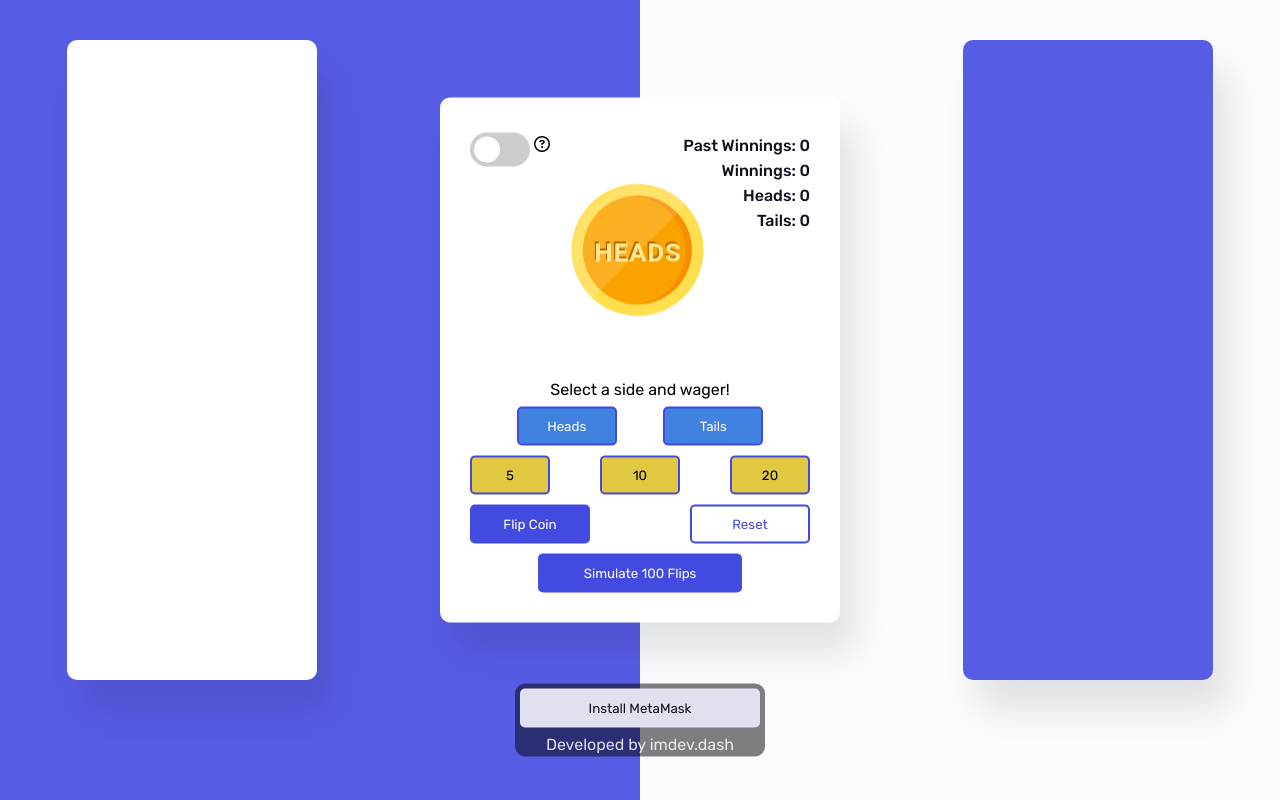
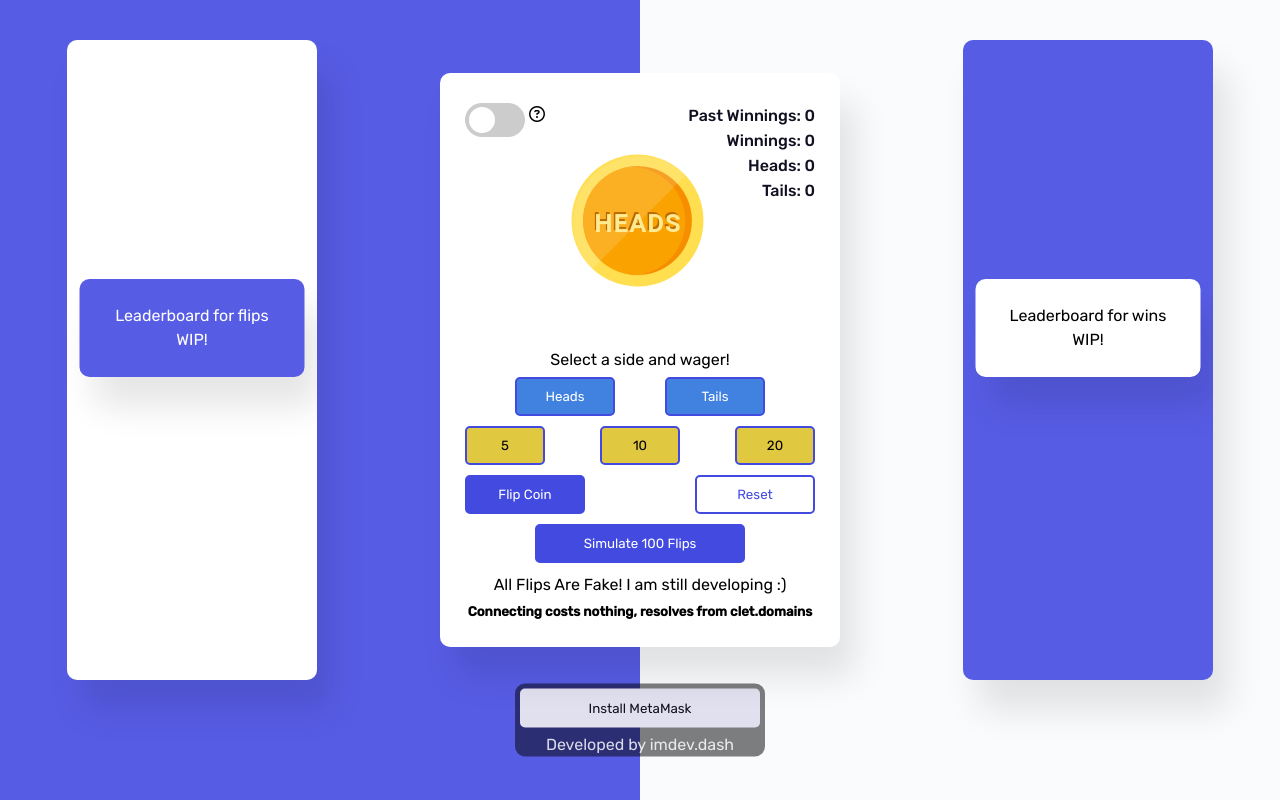
Before and after one commit to DevMilanIan/ReFlip, a website: page frontend/index.html in a window 1280 px wide. Drawn offline with Linux system fonts and the light colour scheme; files whose address does not match are found by name.

Commit message:
favicon + WIP notes

```diff
--- a/frontend/index.html
+++ b/frontend/index.html
@@ -27,6 +27,7 @@
                 <script>
                     (adsbygoogle = window.adsbygoogle || []).push({});
                 </script>
+                <p class="main" style="width: 90%; text-align:center; background-color: #575ce5; color: white;">Leaderboard for flips WIP!</p>
             </div>
         </div>
         <div class="main card-ad-leftThin">
@@ -42,6 +43,7 @@
                 <script>
                     (adsbygoogle = window.adsbygoogle || []).push({});
                 </script>
+                <p class="main" style="width: 90%; text-align:center; background-color: #575ce5; color: white;">Leaderboard for flips WIP!</p>
             </div>
         </div>
         <div class="main">
@@ -108,6 +110,8 @@
                     Simulate 100 Flips
                 </button>
             </div>
+            <p style="text-align:center; padding-top: 10px;">All Flips Are Fake! I am still developing :)</p>
+            <h5 style="text-align:center; padding-top: 5px;">Connecting costs nothing, resolves from clet.domains</h6>
         </div>
 
         <div class="footer">
@@ -133,6 +137,7 @@
                 <script>
                     (adsbygoogle = window.adsbygoogle || []).push({});
                 </script>
+                <p class="main" style="width: 90%; text-align:center">Leaderboard for wins WIP!</p>
             </div>
         </div>
         <div class="main card-ad-right">
@@ -148,6 +153,7 @@
                 <script>
                     (adsbygoogle = window.adsbygoogle || []).push({});
                 </script>
+                <p class="main" style="width: 90%; text-align:center">Leaderboard for wins WIP!</p>
             </div>
         </div>
     </div>
--- a/frontend/static/css/style.css
+++ b/frontend/static/css/style.css
@@ -22,7 +22,7 @@ body{
 .main{
     background-color: #ffffff;
     width: 400px;
-    padding: 30px;
+    padding: 25px;
     position: absolute;
     transform: translate(-50%,-50%);
     top: 45%;
```
